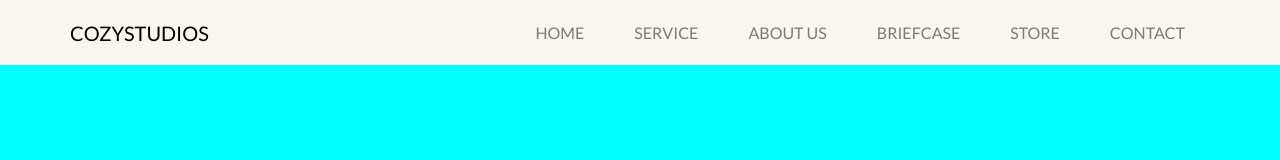
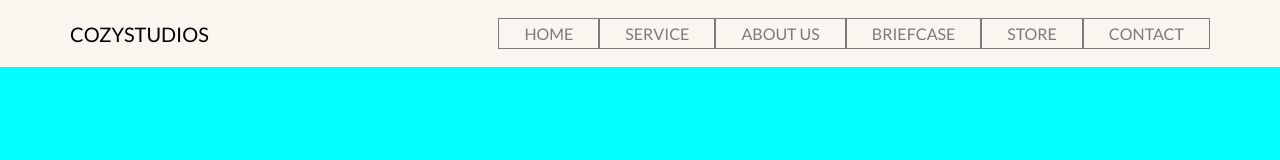
Before and after one commit to jhonv4sq/web_cozy, a website: page index.html in a window 1280 px wide. Drawn offline with Linux system fonts and the light colour scheme.

Commit message:
update nav

```diff
--- a/index.html
+++ b/index.html
@@ -20,7 +20,7 @@
             <div class="brand">
                 <span>COZYSTUDIOS</span>
             </div>
-            <ul class="nav-list">
+            <ul class="nav-list block">
                 <li><a href="#">home</a> </li>
                 <li><a href="#">service</a></li>
                 <li><a href="#">about us</a></li>
--- a/src/nav.css
+++ b/src/nav.css
@@ -31,8 +31,11 @@
 .nav-menu div .nav-list li{
     display: block;
     text-decoration: none;
-    /* border: 1px solid rgba(0, 0, 0, 0.5); */
 }
+.nav-menu div .nav-list.block li{
+    border: 1px solid rgba(0, 0, 0, 0.5);
+}
+
 .nav-menu div .nav-list li a{
     display: block;
     text-align: center;
@@ -50,14 +53,14 @@
     color: rgba(0, 0, 0, 0.7);
 }
 
-.nav-list::-webkit-scrollbar{
+/* .nav-list::-webkit-scrollbar{
     background-color: rgba(0, 0, 0, 0);
     height: 7px;
 }
 .nav-list::-webkit-scrollbar-thumb{
     background-color: rgba(159, 156, 156, 0.5);
     border-radius: 25px;
-}
+} */
 
 @media (max-width: 820px) {
     .nav-menu{
```
